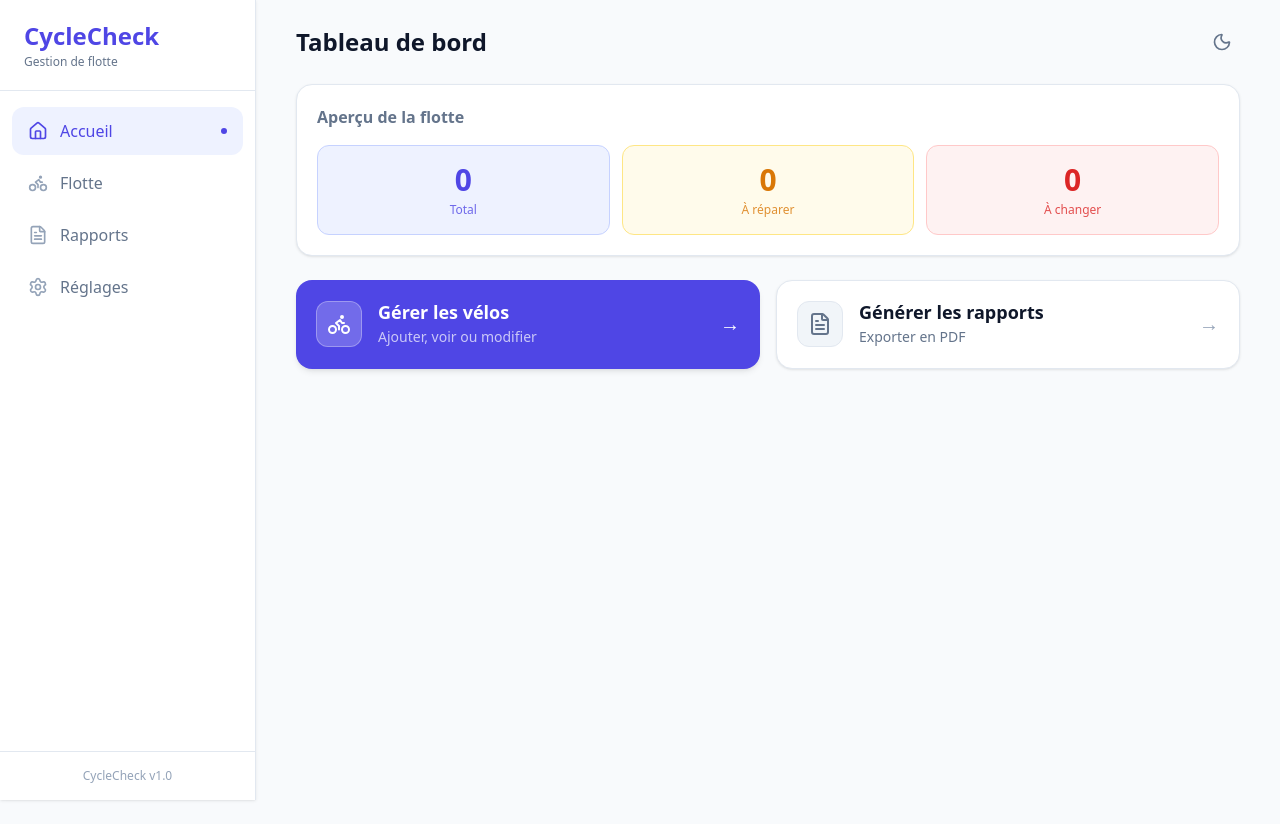
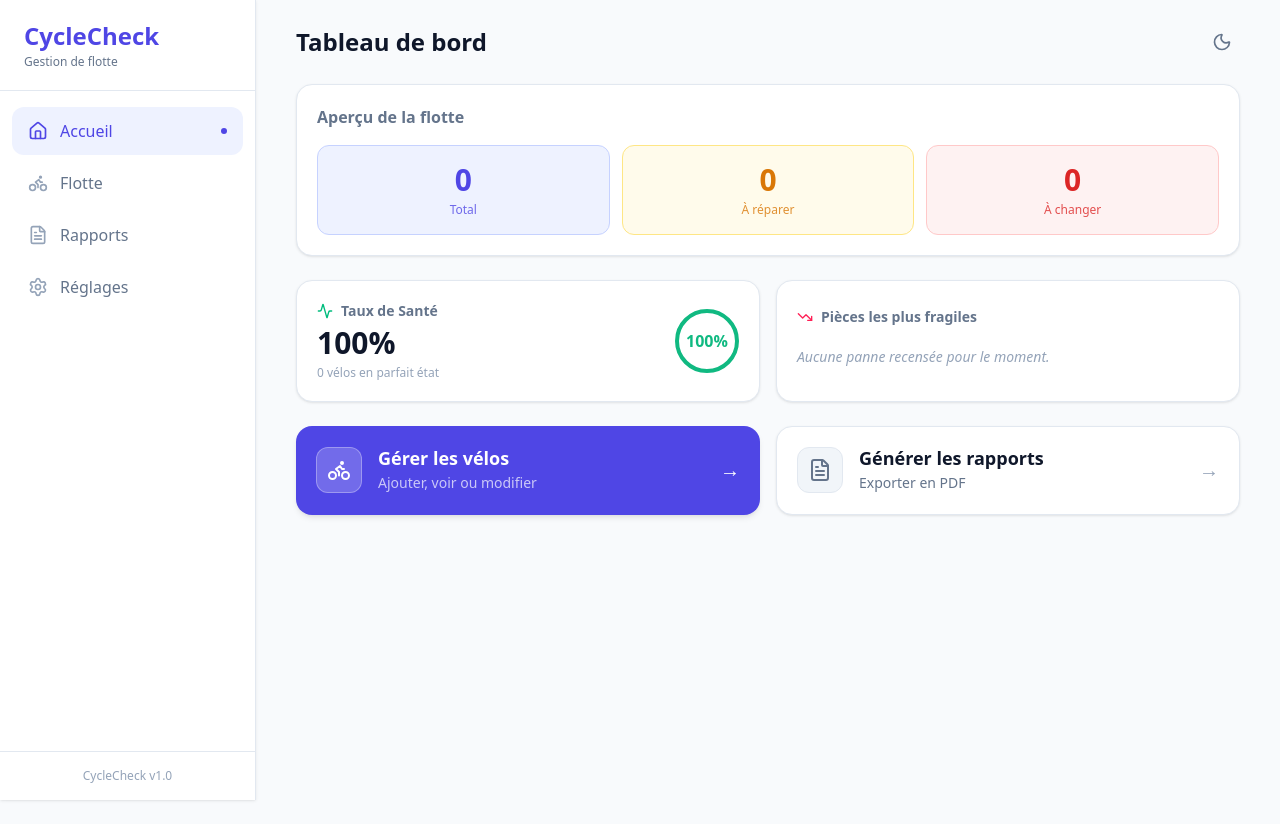
Before and after one commit to Octavio945/Cycle-check, a Next.js app: page / in a window 1280 px wide. Built offline with nearby package versions, Linux system fonts and the light colour scheme.

Commit message:
fix : correction du fichier de rapport

```diff
--- a/src/app/page.tsx
+++ b/src/app/page.tsx
@@ -1,7 +1,7 @@
 'use client';
 
 import Link from 'next/link';
-import { Bike, Settings, FileText } from 'lucide-react';
+import { Bike, Settings, FileText, Activity, TrendingDown } from 'lucide-react';
 import { useStore } from '@/store/useStore';
 import { useEffect, useState } from 'react';
 import ThemeToggle from '@/components/ui/ThemeToggle';
@@ -21,6 +21,24 @@ export default function Home() {
     { label: 'À réparer', value: bikesToRepair, bg: 'bg-[var(--cc-warning-light)]', text: 'text-[var(--cc-warning)]',  border: 'border-amber-200 dark:border-amber-900' },
     { label: 'À changer', value: bikesToReplace,bg: 'bg-[var(--cc-danger-light)]', text: 'text-[var(--cc-danger)]', border: 'border-red-200 dark:border-red-900' },
   ];
+
+  // --- NOUVELLES STATISTIQUES ---
+  // Calcul du taux de santé (vélos 100% bons / total)
+  const bikesInGoodCondition = bikes.filter(b => b.parts.every(p => p.status === 'good')).length;
+  const healthRate = totalBikes > 0 ? Math.round((bikesInGoodCondition / totalBikes) * 100) : 100;
+
+  // Calcul du Top 3 des pannes
+  const partFailures: Record<string, number> = {};
+  bikes.forEach(bike => {
+    bike.parts.forEach(p => {
+      if (p.status === 'repair' || p.status === 'replace') {
+        partFailures[p.name] = (partFailures[p.name] || 0) + 1;
+      }
+    });
+  });
+  const topFailures = Object.entries(partFailures)
+    .sort((a, b) => b[1] - a[1]) // Tri décroissant
+    .slice(0, 3); // Garder le top 3
 
   return (
     <div className="min-h-screen bg-[var(--cc-bg)]">
@@ -55,6 +73,57 @@ export default function Home() {
               </div>
             ))}
           </div>
+        </section>
+
+        {/* Intelligence Métier (Taux de santé & Top pannes) */}
+        <section className="grid grid-cols-1 md:grid-cols-2 gap-4 mb-6">
+
+          {/* Taux de Santé */}
+          <div className="bg-[var(--cc-surface)] rounded-2xl p-5 shadow-[var(--cc-shadow-sm)] border border-[var(--cc-border)] flex items-center justify-between">
+            <div>
+              <h3 className="text-sm font-semibold text-[var(--cc-text-muted)] flex items-center gap-2 mb-1">
+                <Activity className="w-4 h-4 text-emerald-500" /> Taux de Santé
+              </h3>
+              <p className="text-3xl font-bold text-[var(--cc-text)]">
+                {mounted ? `${healthRate}%` : '–'}
+              </p>
+              <p className="text-xs text-[var(--cc-text-faint)] mt-1">
+                {mounted ? `${bikesInGoodCondition} vélos en parfait état` : 'Calcul...'}
+              </p>
+            </div>
+            {/* Cercle de progression visuel */}
+            <div className="relative w-16 h-16 rounded-full flex items-center justify-center border-4"
+                 style={{ borderColor: healthRate > 75 ? '#10b981' : healthRate > 50 ? '#f59e0b' : '#ef4444' }}>
+              <span className="text-base font-bold" style={{ color: healthRate > 75 ? '#10b981' : healthRate > 50 ? '#f59e0b' : '#ef4444' }}>
+                {mounted ? `${healthRate}%` : ''}
+              </span>
+            </div>
+          </div>
+
+          {/* Palmarès des Pannes */}
+          <div className="bg-[var(--cc-surface)] rounded-2xl p-5 shadow-[var(--cc-shadow-sm)] border border-[var(--cc-border)] flex flex-col justify-center">
+            <h3 className="text-sm font-semibold text-[var(--cc-text-muted)] flex items-center gap-2 mb-3">
+              <TrendingDown className="w-4 h-4 text-rose-500" /> Pièces les plus fragiles
+            </h3>
+            {mounted && topFailures.length > 0 ? (
+              <div className="space-y-2">
+                {topFailures.map(([name, count], index) => (
+                  <div key={name} className="flex justify-between items-center text-sm">
+                    <span className="flex items-center gap-2">
+                      <span className="text-[10px] bg-[var(--cc-border-subtle)] text-[var(--cc-text-muted)] px-1.5 py-0.5 rounded font-bold">{index + 1}</span>
+                      <span className="font-medium text-[var(--cc-text)] truncate max-w-[120px]">{name}</span>
+                    </span>
+                    <span className="text-[var(--cc-danger)] font-semibold">{count} panne{count > 1 ? 's' : ''}</span>
+                  </div>
+                ))}
+              </div>
+            ) : (
+              <p className="text-sm text-[var(--cc-text-faint)] italic py-2">
+                {mounted ? 'Aucune panne recensée pour le moment.' : 'Chargement...'}
+              </p>
+            )}
+          </div>
+
         </section>
 
         {/* Actions */}
--- a/src/app/reports/page.tsx
+++ b/src/app/reports/page.tsx
@@ -1,7 +1,7 @@
 'use client';
 
 import Link from 'next/link';
-import { ArrowLeft, FileOutput, Wrench, PenTool, ClipboardList } from 'lucide-react';
+import { ArrowLeft, FileOutput, Wrench, PenTool, ClipboardList, ShoppingCart } from 'lucide-react';
 import { useStore } from '@/store/useStore';
 import { generatePDFReport } from '@/lib/pdfService';
 import { useState } from 'react';
@@ -9,13 +9,13 @@ import ThemeToggle from '@/components/ui/ThemeToggle';
 
 export default function ReportsPage() {
   const bikes = useStore((state) => state.bikes);
-  const [generating, setGenerating] = useState<'repair' | 'replace' | 'global' | null>(null);
+  const [generating, setGenerating] = useState<'repair' | 'replace' | 'global' | 'shopping' | null>(null);
 
   const bikesTotal = bikes.length;
   const bikesWithRepair  = bikes.filter(b => b.parts.some(p => p.status === 'repair')).length;
   const bikesWithReplace = bikes.filter(b => b.parts.some(p => p.status === 'replace')).length;
 
-  const handleGenerate = async (type: 'repair' | 'replace' | 'global') => {
+  const handleGenerate = async (type: 'repair' | 'replace' | 'global' | 'shopping') => {
     setGenerating(type);
     try {
       generatePDFReport(bikes, type);
@@ -62,6 +62,31 @@ export default function ReportsPage() {
               <span className="text-xs text-[var(--cc-primary)] font-medium animate-pulse">Génération...</span>
             ) : (
               <FileOutput className="w-5 h-5 text-[var(--cc-primary)] opacity-0 group-hover:opacity-100 transition-opacity" />
+            )}
+          </div>
+        </button>
+
+        {/* Rapport Liste de Courses */}
+        <button
+          onClick={() => handleGenerate('shopping')}
+          disabled={generating !== null}
+          className="w-full bg-[var(--cc-surface)] p-5 rounded-2xl shadow-[var(--cc-shadow-sm)] border-2 border-[var(--cc-border)] hover:border-emerald-400 hover:bg-emerald-50 dark:hover:bg-emerald-950/30 active:scale-[0.98] transition-all group text-left relative overflow-hidden flex items-center justify-between disabled:opacity-70"
+        >
+          <div className="absolute top-0 right-0 w-28 h-28 bg-emerald-100 dark:bg-emerald-900 rounded-bl-full opacity-40 group-hover:scale-110 transition-transform -z-0" />
+          <div className="relative z-10 flex items-center gap-4">
+            <div className="bg-emerald-100 dark:bg-emerald-900/50 p-3 rounded-xl">
+              <ShoppingCart className="w-6 h-6 text-emerald-600 dark:text-emerald-400" />
+            </div>
+            <div>
+              <h2 className="font-bold text-[var(--cc-text)] text-base">Liste de Courses</h2>
+              <p className="text-sm text-[var(--cc-text-muted)]">Totaux des pièces à réparer et remplacer</p>
+            </div>
+          </div>
+          <div className="relative z-10">
+            {generating === 'shopping' ? (
+              <span className="text-xs text-emerald-600 font-medium animate-pulse">Génération...</span>
+            ) : (
+              <FileOutput className="w-5 h-5 text-emerald-600 opacity-0 group-hover:opacity-100 transition-opacity" />
             )}
           </div>
         </button>
--- a/src/lib/pdfService.ts
+++ b/src/lib/pdfService.ts
@@ -4,7 +4,7 @@ import { format } from 'date-fns';
 import { fr } from 'date-fns/locale';
 import { Bike, BikePart } from '../types';
 
-type ReportType = 'repair' | 'replace' | 'global';
+type ReportType = 'repair' | 'replace' | 'global' | 'shopping';
 
 // --- Couleurs de la charte ---
 const COLORS = {
@@ -22,7 +22,8 @@ export const generatePDFReport = (bikes: Bike[], type: ReportType) => {
 
   const isRepair = type === 'repair';
   const isGlobal = type === 'global';
-  const accentColor = isGlobal ? COLORS.primary : (isRepair ? COLORS.warning : COLORS.danger);
+  const isShopping = type === 'shopping';
+  const accentColor = (isGlobal || isShopping) ? COLORS.primary : (isRepair ? COLORS.warning : COLORS.danger);
 
   // --- 1. En-tête (Header) Logo & Branding ---
   doc.setFont('helvetica', 'bold');
@@ -44,9 +45,10 @@ export const generatePDFReport = (bikes: Bike[], type: ReportType) => {
   doc.setFont('helvetica', 'bold');
   doc.setFontSize(18);
   doc.setTextColor(...COLORS.slate800);
-  const title = isGlobal
-    ? 'Inventaire Global de la Flotte'
-    : (isRepair ? 'Rapport : Vélos à Réparer' : 'Rapport : Pièces à Remplacer');
+  let title = '';
+  if (isShopping) title = 'Liste de Courses (Besoins Matériels)';
+  else if (isGlobal) title = 'Inventaire Global de la Flotte';
+  else title = isRepair ? 'Rapport : Vélos à Réparer' : 'Rapport : Pièces à Remplacer';
   doc.text(title, 14, 38);
 
   // Date alignée à droite
@@ -61,7 +63,9 @@ export const generatePDFReport = (bikes: Bike[], type: ReportType) => {
   doc.setTextColor(...COLORS.slate500);
 
   let descriptionText = "";
-  if (isGlobal) {
+  if (isShopping) {
+    descriptionText = "Ce rapport consolide les besoins en pièces de rechange et les réparations à effectuer sur l'ensemble du parc. Il sert de liste de préparation (Shopping List) pour les achats ou le destockage atelier.";
+  } else if (isGlobal) {
     descriptionText = "Ce document constitue l'inventaire complet de la flotte de vélos. Il recense l'ensemble des équipements enregistrés ainsi qu'un aperçu technique de leur état de fonctionnement actuel.";
   } else if (isRepair) {
     descriptionText = "Ce document recense l'ensemble de la flotte nécessitant des interventions de maintenance (réparations modérées). Il détaille les vélos concernés ainsi que la liste exhaustive des pièces à réviser pour faciliter la prise en charge par l'équipe technique.";
@@ -76,6 +80,33 @@ export const generatePDFReport = (bikes: Bike[], type: ReportType) => {
   // --- 3. Préparation des données du Tableau ---
   const tableData: string[][] = [];
 
+  if (isShopping) {
+    // Rapport Shopping : Regroupement statistique par pièce et statut
+    const pieceCount: Record<string, { repair: number, replace: number }> = {};
+
+    bikes.forEach(bike => {
+      bike.parts.forEach(p => {
+        if (p.status === 'repair' || p.status === 'replace') {
+          if (!pieceCount[p.name]) pieceCount[p.name] = { repair: 0, replace: 0 };
+          pieceCount[p.name][p.status] += 1;
+        }
+      });
+    });
+
+    // Conversion en tableau
+    Object.entries(pieceCount).forEach(([name, counts]) => {
+      if (counts.replace > 0) {
+         tableData.push([name, 'Remplacer (Urgent)', counts.replace.toString()]);
+      }
+      if (counts.repair > 0) {
+         tableData.push([name, 'Réparer (Atelier)', counts.repair.toString()]);
+      }
+    });
+
+    // Tri pour mettre les remplacements en premier
+    tableData.sort((a, b) => b[1].localeCompare(a[1]));
+
+  } else {
     bikes.forEach(bike => {
       if (isGlobal) {
         // Rapport global : on prend tous les vélos et on fait un résumé de l'état
@@ -104,6 +135,7 @@ export const generatePDFReport = (bikes: Bike[], type: ReportType) => {
         }
       }
     });
+  }
 
   const startYForTable = 46 + (splittedDescription.length * 5) + 8; // Calc auto de la position Y
 
@@ -111,7 +143,10 @@ export const generatePDFReport = (bikes: Bike[], type: ReportType) => {
   if (tableData.length > 0) {
     autoTable(doc, {
       startY: startYForTable,
-      head: [['Identifiant du Vélo', isGlobal ? 'État Général' : 'Détail des pièces concernées', 'Dernière MAJ']],
+      head: [isShopping
+        ? ['Nom de la Pièce', 'Action requise', 'Quantité totale']
+        : ['Identifiant du Vélo', isGlobal ? 'État Général' : 'Détail des pièces concernées', 'Dernière MAJ']
+      ],
       body: tableData,
       theme: 'grid',
       headStyles: {
@@ -164,7 +199,8 @@ export const generatePDFReport = (bikes: Bike[], type: ReportType) => {
   }
 
   // --- 6. Sauvegarde du fichier ---
-  const typeName = isGlobal ? 'Global' : (isRepair ? 'Reparation' : 'Remplacement');
+  let typeName = isGlobal ? 'Global' : (isRepair ? 'Reparation' : 'Remplacement');
+  if (isShopping) typeName = 'ListeCourses';
   const fileName = `CycleCheck_${typeName}_${format(new Date(), 'yyyyMMdd_HHmm')}.pdf`;
   doc.save(fileName);
 };
```
Lines whose indentation alone changed are shown as unchanged.
